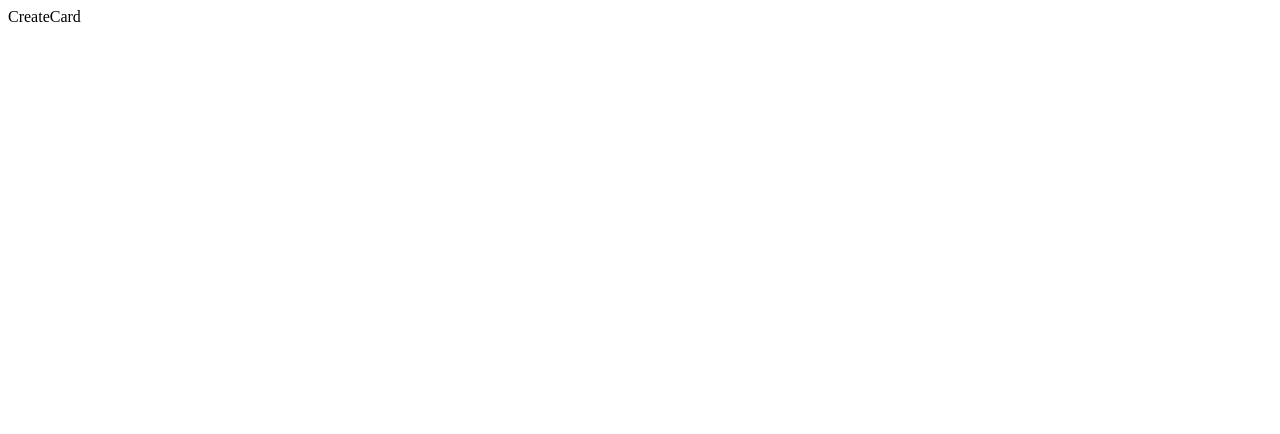
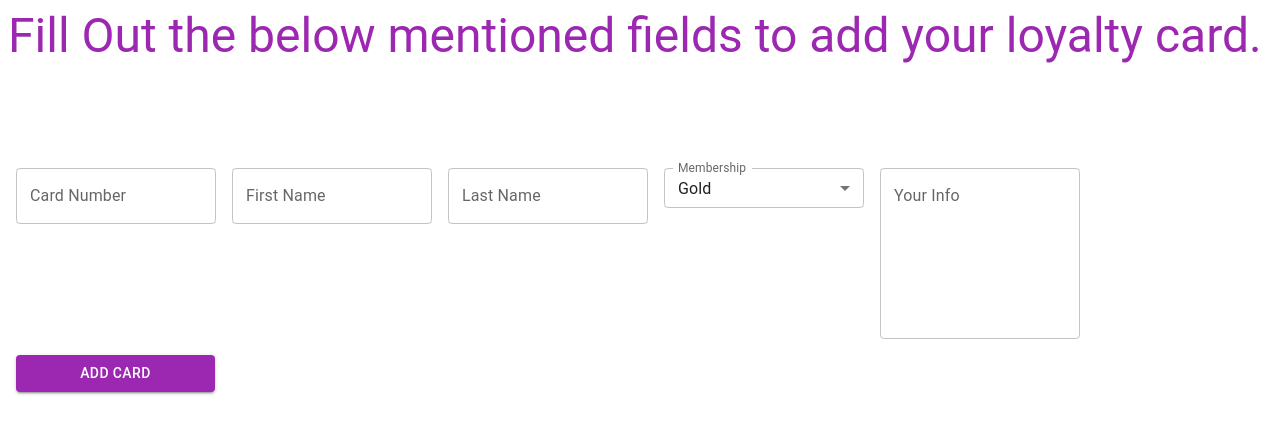
Before and after one commit to aaqibrasool/loyalty-cards, a React (Create React App) app: page /cards/create in a window 1280 px wide. Shown: the top 434 px of the page. Built offline with nearby package versions, Linux system fonts and the light colour scheme.

Commit message:
adding the create card functionality

```diff
--- a/src/pages/CreateCard.tsx
+++ b/src/pages/CreateCard.tsx
@@ -1,9 +1,97 @@
-import React from 'react'
+import { useState } from "react";
+import axios from 'axios'
+import {useNavigate} from 'react-router-dom'
+
+import Typography from "@mui/material/Typography";
+import Box from "@mui/material/Box";
+import TextField from "@mui/material/TextField";
+import MenuItem from "@mui/material/MenuItem";
+import Button from "@mui/material/Button";
 
 const CreateCard = () => {
+  const [cardNumber,setCardNumber] = useState('')
+  const [firstName,setFirstName] = useState('')
+  const [lastName,setLastName] = useState('')
+  const [membership,setMembership] = useState('gold')
+  const [userInfo,setUserInfo] = useState('')
+  const navigate = useNavigate()
+
+  const addCard = () => {
+    if(!cardNumber || !firstName || !lastName || !userInfo) {
+      alert('Kindly fill out all the fields')
+      return
+    }
+    try {
+      axios.post('https://mocki.io/v1/6dcbbb3d-3487-4955-a0e7-33170e76c772',{
+        card_number:cardNumber,
+        first_name:firstName,
+        last_name:lastName,
+        membership_tier:membership,
+        user_description:userInfo
+      })
+      navigate('/cards')
+    } catch (e) {
+      console.log(e)
+    }
+  }
+
   return (
-    <div>CreateCard</div>
-  )
-}
+    <>
+      <Typography variant="h3" color="secondary">
+        Fill Out the below mentioned fields to add your loyalty card.
+      </Typography>
+      <Box
+        component="form"
+        sx={{
+          marginTop: (theme) => theme.spacing(12),
+          "& > :not(style)": { m: 1, width: "25ch" },
+        }}
+        noValidate
+        autoComplete="off"
+      >
+        <TextField
+          label="Card Number"
+          variant="outlined"
+          value={cardNumber}
+          onChange={e => setCardNumber(e.target.value)}
+        />
+        <TextField
+          label="First Name"
+          variant="outlined"
+          value={firstName}
+          onChange={e => setFirstName(e.target.value)}
+        />
+        <TextField
+          label="Last Name"
+          variant="outlined"
+          value={lastName}
+          onChange={e => setLastName(e.target.value)}
+        />
+        <TextField
+          size="small"
+          sx={{ width: 200 }}
+          select
+          label="Membership"
+          value={membership}
+          onChange={e => setMembership(e.target.value)}
+          >
+          <MenuItem value="gold">Gold</MenuItem>
+          <MenuItem value="silver">Silver</MenuItem>
+          <MenuItem value="bronze">Bronze</MenuItem>
+        </TextField>
+        <TextField
+          label="Your Info"
+          multiline
+          rows={6}
+          value={userInfo}
+          onChange={e => setUserInfo(e.target.value)}
+        />
+        <Button variant="contained" color="secondary" onClick={addCard}>
+          Add Card
+        </Button>
+      </Box>
+    </>
+  );
+};
 
-export default CreateCard
+export default CreateCard;
```
